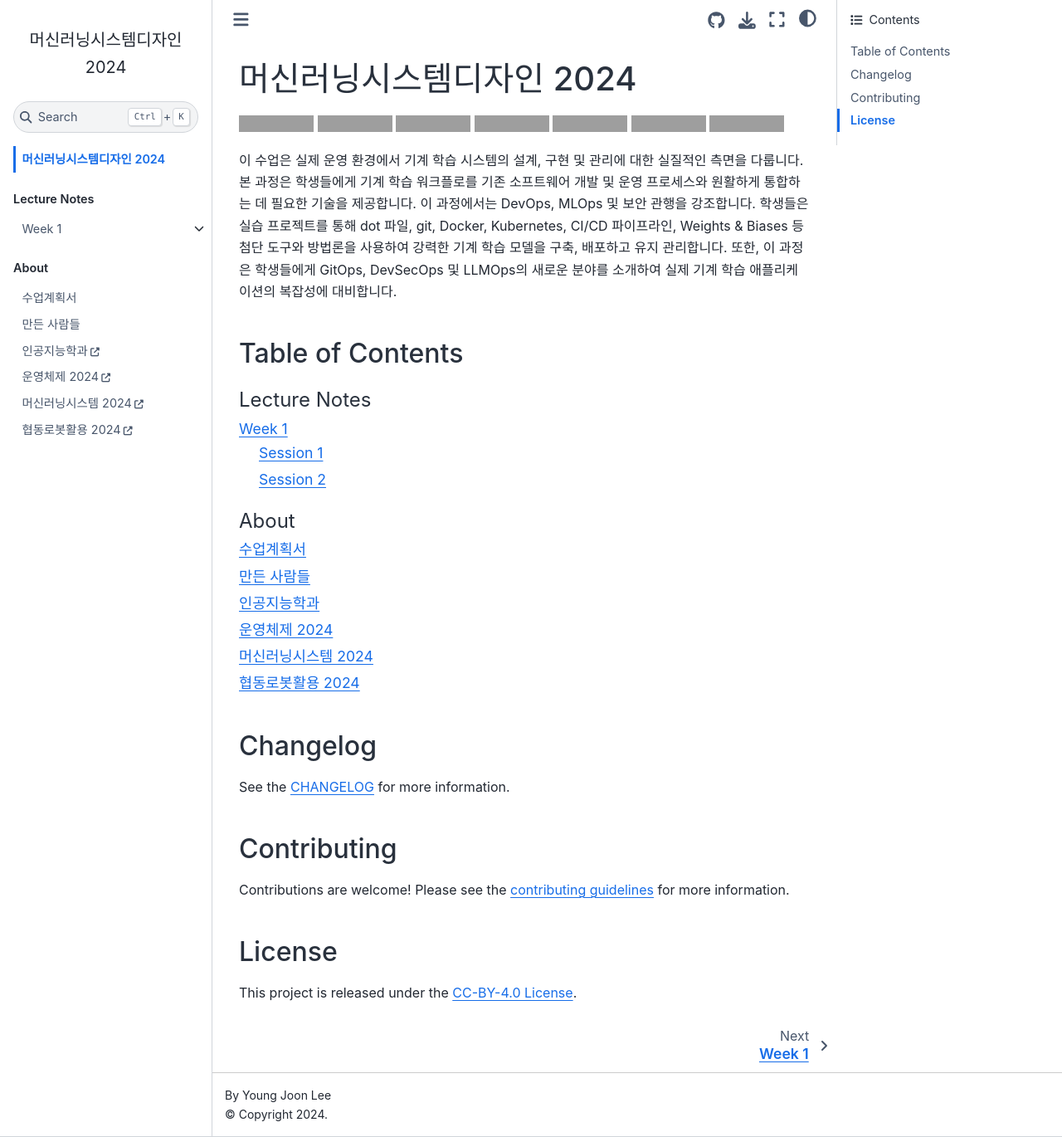
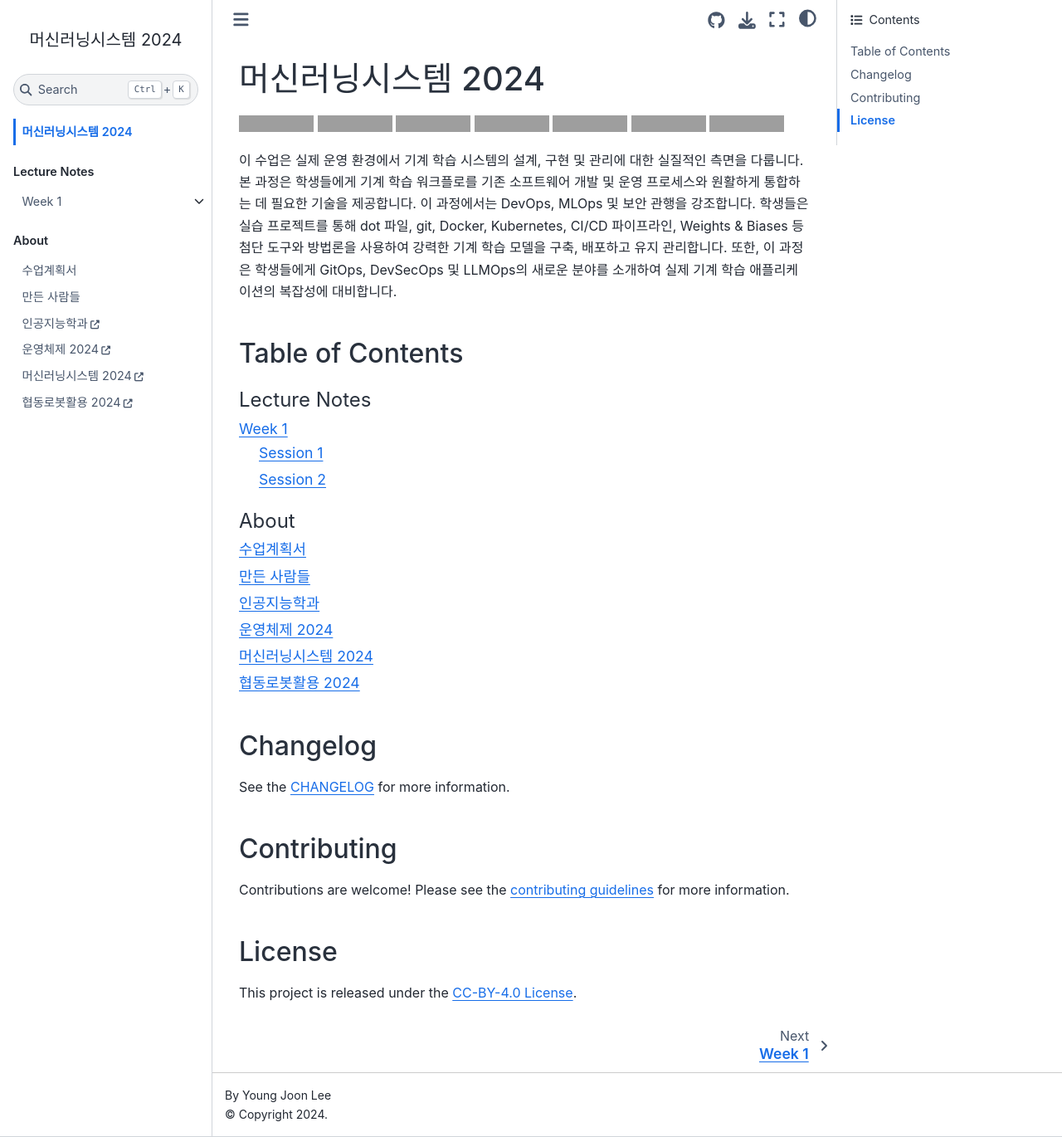
Before and after one commit to halla-ai/mlops-2024, a Jupyter Book: the page built from book/index.md, in a window 1280 px wide and 1370 px high. Shown: the whole window at 83% size. Built offline with Jupyter Book 1.0.4 settings and Sphinx 7.4.7 and the Sphinx Book theme 1.1.4, drawn with Linux system fonts in a browser that asks for light colours; a script that is not in the unit is left out; grey boxes are pictures that could not be loaded.

Commit message:
refactor(project-name): change project name from '머신러닝시스템디자인 2024' to '머신러닝시스템 2024'

```diff
--- a/README.md
+++ b/README.md
@@ -1,4 +1,4 @@
-# 머신러닝시스템디자인 2024
+# 머신러닝시스템 2024
 
 [![halla-img]][halla-url]
 [![course-img]][course-url]
--- a/book/_config.yml
+++ b/book/_config.yml
@@ -5,7 +5,7 @@
 
 #######################################################################################
 # Book settings
-title: "머신러닝시스템디자인 2024" # The title of the book. Will be placed in the left navbar.
+title: "머신러닝시스템 2024" # The title of the book. Will be placed in the left navbar.
 author: "Young Joon Lee" # The author of the book
 copyright: "2024" # Copyright year to be placed in the footer
 # logo: Path to the book logo
--- a/book/index.md
+++ b/book/index.md
@@ -1,4 +1,4 @@
-# 머신러닝시스템디자인 2024
+# 머신러닝시스템 2024
 
 [![halla-img]][halla-url]
 [![course-img]][course-url]
--- a/src/mlops2024/conf/about/mlops2024.yaml
+++ b/src/mlops2024/conf/about/mlops2024.yaml
@@ -1,4 +1,4 @@
-name: "머신러닝시스템디자인 2024"
+name: "머신러닝시스템 2024"
 authors: "Young Joon Lee <yj.lee@chu.ac.kr>"
 description: "Machine Learning Systems Design"
 homepage: "https://mlops2024.halla.ai"
```
Also changed, not shown: CONTRIBUTING.md (+4 -4 lines), .copier-config.yaml.
